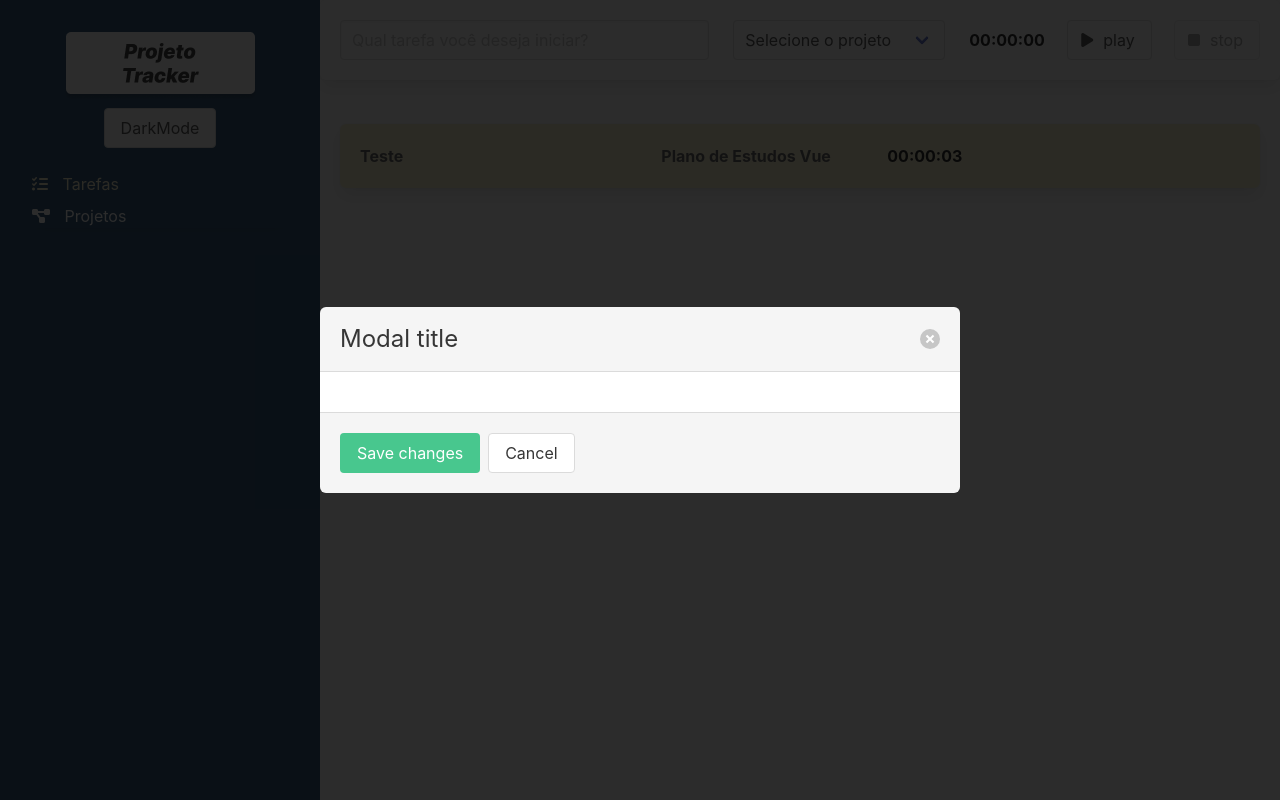
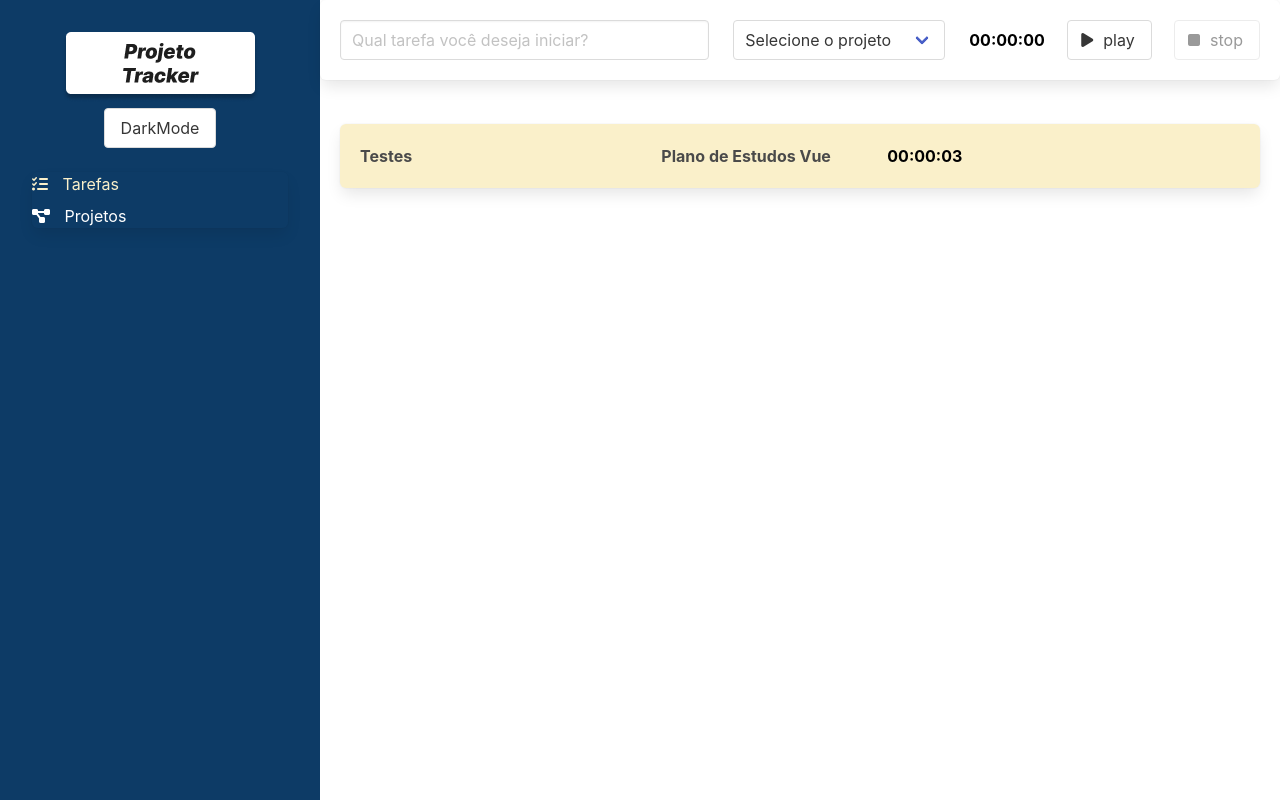
Before and after one commit to LeonardoJaques/tracker-vuejs, a Vue app: page / in a window 1280 px wide. Built offline with nearby package versions, Linux system fonts and the light colour scheme; data requests are answered from the project's data file.

Commit message:
feat: add close modal

```diff
--- a/db.json
+++ b/db.json
@@ -8,7 +8,7 @@
   "tarefas": [
     {
       "duracaoEmSegundos": 3,
-      "descricao": "Teste",
+      "descricao": "Testes",
       "projeto": {
         "nome": "Plano de Estudos Vue",
         "id": 1
--- a/src/components/Tarefa.vue
+++ b/src/components/Tarefa.vue
@@ -1,10 +1,10 @@
 <template>
   <BoxApp>
-    <div class="columns">
+    <div class="columns clicavel" @click="tarefaClicada">
       <div class="column is-4">
         {{ tarefa?.descricao || "Taréfa sem descrição" }}
       </div>
-      <div class="column is-3">{{tarefa?.projeto?.nome || "N/D"}}</div>
+      <div class="column is-3">{{ tarefa?.projeto?.nome || "N/D" }}</div>
       <div class="column">
         <CronometroApp :tempo-em-segundos="tarefa?.duracaoEmSegundos" />
       </div>
@@ -19,7 +19,13 @@ import BoxApp from "./Box.vue";
 
 export default defineComponent({
   name: "TarefaApp",
+  emits: ["aoTarefaClicada"],
   components: { CronometroApp, BoxApp },
+  methods: {
+    tarefaClicada(): void {
+      this.$emit("aoTarefaClicada", this.tarefa);
+    },
+  },
   props: {
     tarefa: {
       type: Object as PropType<ITarefa>,
@@ -28,3 +34,9 @@ export default defineComponent({
   },
 });
 </script>
+
+<style scoped>
+.clicavel {
+  cursor: pointer;
+}
+</style>
--- a/src/interfaces/ITarefas.ts
+++ b/src/interfaces/ITarefas.ts
@@ -1,6 +1,7 @@
 import IProjeto from "./IProjeto";
 
 export default interface ITarefa {
+  id: number;
   duracaoEmSegundos: number;
   descricao: string;
   projeto: IProjeto;
--- a/src/store/index.ts
+++ b/src/store/index.ts
@@ -6,6 +6,7 @@ import { InjectionKey } from "vue";
 import { createStore, Store, useStore as vuexUseStore } from "vuex";
 import {
   ALTERAR_PROJETO,
+  ALTERAR_TAREFA,
   CADASTRAR_PROJETO,
   CADASTRAR_TAREFA,
   OBTER_PROJETOS,
@@ -16,6 +17,7 @@ import {
   ADICIONA_PROJETO,
   ADICIONA_TAREFAS,
   ALTERA_PROJETO,
+  ALTERA_TAREFA,
   DEFINIR_PROJETOS,
   DEFINIR_TAREFAS,
   EXCLUIR_PROJETO,
@@ -69,6 +71,10 @@ export const store = createStore<Estado>({
     [ADICIONA_TAREFAS](state, tarefa: ITarefa) {
       state.tarefas.push(tarefa);
     },
+    [ALTERA_TAREFA](state, tarefa: ITarefa) {
+      const index = state.tarefas.findIndex((tarf) => tarf.id === tarefa.id);
+      state.tarefas[index] = tarefa;
+    },
   },
   actions: {
     [OBTER_PROJETOS]({ commit }) {
@@ -99,6 +105,11 @@ export const store = createStore<Estado>({
         .post("/tarefas", tarefa)
         .then((resposta) => commit(ADICIONA_TAREFAS, resposta.data));
     },
+    [ALTERAR_TAREFA]({ commit }, tarefa: ITarefa) {
+      return http
+        .put(`/tarefas/${tarefa.id}`, tarefa)
+        .then(() => commit(ALTERA_TAREFA, tarefa));
+    },
   },
 });
 
--- a/src/store/tipo-acoes.ts
+++ b/src/store/tipo-acoes.ts
@@ -6,3 +6,4 @@ export const REMOVER_PROJETO = "REMOVER_PROJETO";
 
 export const OBTER_TAREFAS = "OBTER_TAREFAS";
 export const CADASTRAR_TAREFA = "CADASTRAR_TAREFA";
+export const ALTERAR_TAREFA = "ALTERAR_TAREFA";
--- a/src/store/tipo-mutacoes.ts
+++ b/src/store/tipo-mutacoes.ts
@@ -7,3 +7,4 @@ export const NOTIFICAR = "NOTIFICAR";
 
 export const DEFINIR_TAREFAS = "DEFINIR_TAREFAS";
 export const ADICIONA_TAREFAS = "ADICIONA_TAREFAS";
+export const ALTERA_TAREFA = "ALTERA_TAREFA";
--- a/src/views/Tarefas.vue
+++ b/src/views/Tarefas.vue
@@ -6,21 +6,37 @@
       v-for="(tarefa, index) in tarefas"
       :key="index"
       :tarefa="tarefa"
+      @aoTarefaClicada="selecionarTarefa"
     />
   </div>
-  <div class="modal is-active">
+  <div
+    class="modal"
+    :class="{ 'is-active': tarefaSelecionada }"
+    v-if="tarefaSelecionada"
+  >
     <div class="modal-background"></div>
     <div class="modal-card">
       <header class="modal-card-head">
-      <p class="modal-card-title">Modal title</p>
-      <button class="delete" aria-label="close"></button>
+        <p class="modal-card-title">Editando uma tarefa</p>
+        <button class="delete" aria-label="close" @click="fecharModal"></button>
       </header>
       <section class="modal-card-body">
-      <!-- Content ... -->
+        <div class="field">
+          <label for="descricaoDaTarefa" class="label"> Nome da Tarefa</label>
+          <input
+            type="text"
+            class="input"
+            placeholder="Qual tarefa você deseja iniciar?"
+            v-model="tarefaSelecionada.descricao"
+            id="descricaoTarefa"
+          />
+        </div>
       </section>
       <footer class="modal-card-foot">
-      <button class="button is-success">Save changes</button>
-      <button class="button">Cancel</button>
+        <button class="button is-success" @click="alterarTarefa">
+          Salvar Alteracões
+        </button>
+        <button class="button" @click="fecharModal">Cancelar</button>
       </footer>
     </div>
   </div>
@@ -33,11 +49,12 @@ import FormularioApp from "../components/Formulario.vue";
 import TarefaApp from "../components/Tarefa.vue";
 import Box from "../components/Box.vue";
 import { useStore } from "@/store";
-import { store } from "@/store";
+
 import {
   OBTER_TAREFAS,
   CADASTRAR_TAREFA,
   OBTER_PROJETOS,
+  ALTERAR_TAREFA,
 } from "@/store/tipo-acoes";
 
 export default defineComponent({
@@ -47,6 +64,22 @@ export default defineComponent({
     salvarTarefa(tarefa: ITarefa) {
       this.store.dispatch(CADASTRAR_TAREFA, tarefa);
     },
+    selecionarTarefa(tarefa: ITarefa) {
+      this.tarefaSelecionada = tarefa;
+    },
+    fecharModal() {
+      this.tarefaSelecionada = null;
+    },
+    alterarTarefa() {
+      this.store
+        .dispatch(ALTERAR_TAREFA, this.tarefaSelecionada)
+        .then(() => this.fecharModal());
+    },
+  },
+  data() {
+    return {
+      tarefaSelecionada: null as ITarefa | null,
+    };
   },
   computed: {
     semTarefas(): boolean {
```
Lines whose indentation alone changed are shown as unchanged.
